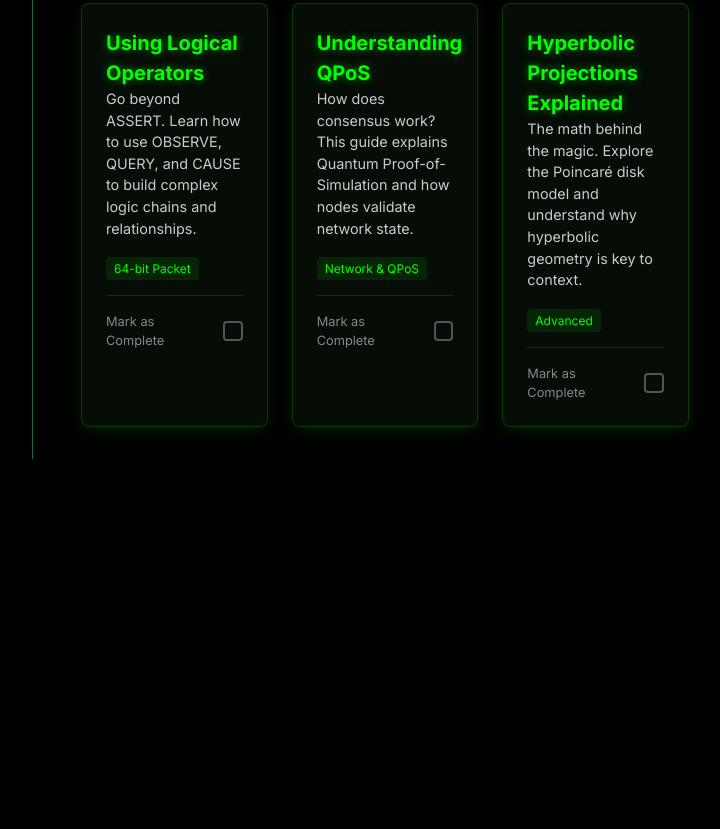
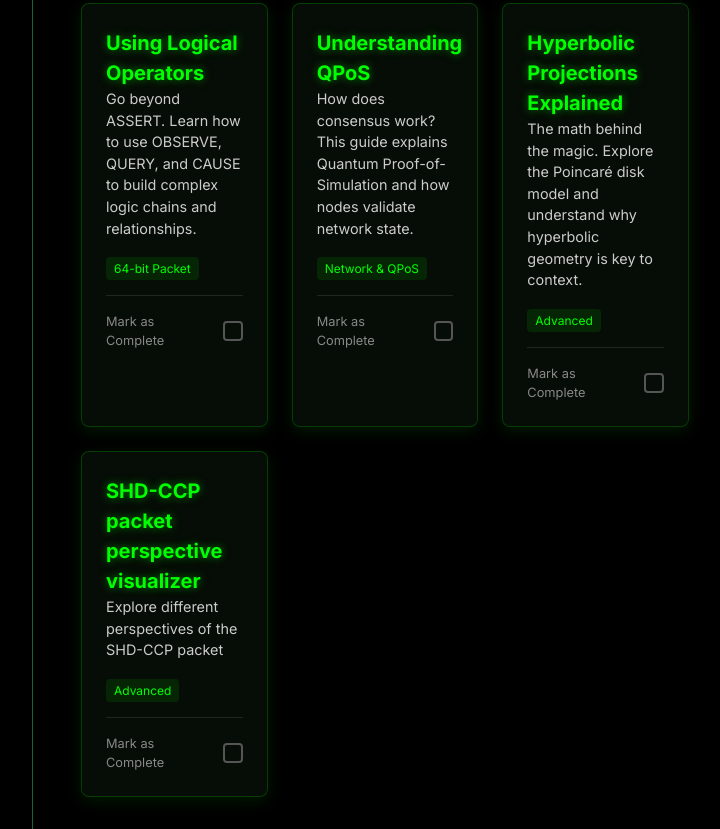
Before and after one commit to Ebayednoob/SHD-CCP-website, a plain HTML site: page tutorials.html in a window 1280 px wide. Shown: the part 1052-1881 px from the top of the page, without its empty margins (255-975 px from the left). Before the commit the page ends 1511 px from the top, so only its background shows below. Drawn offline with nearby package versions, Linux system fonts and the light colour scheme; no server answers.

Commit message:
Update tutorials.html

```diff
--- a/tutorials.html
+++ b/tutorials.html
@@ -469,6 +469,21 @@
                             </label>
                         </div>
 
+                        <!-- Example Card 7 (Advanced) -->
+                        <div class="tutorial-card" data-category="advanced">
+                            <a href="tutorials/SHD-CCP-packet-perspective-visualizer.html">
+                                <h3>SHD-CCP packet perspective visualizer</h3>
+                                <p>Explore different perspectives of the SHD-CCP packet</p>
+                                <div class="tutorial-card-tags">
+                                    <span>Advanced</span>
+                                </div>
+                            </a>
+                            <label class="completion-toggle">
+                                <span>Mark as Complete</span>
+                                <input type="checkbox" class="completion-checkbox" data-tid="10-packet-visualization">
+                            </label>
+                        </div>
+
                     </div>
                 </main>
 
```
